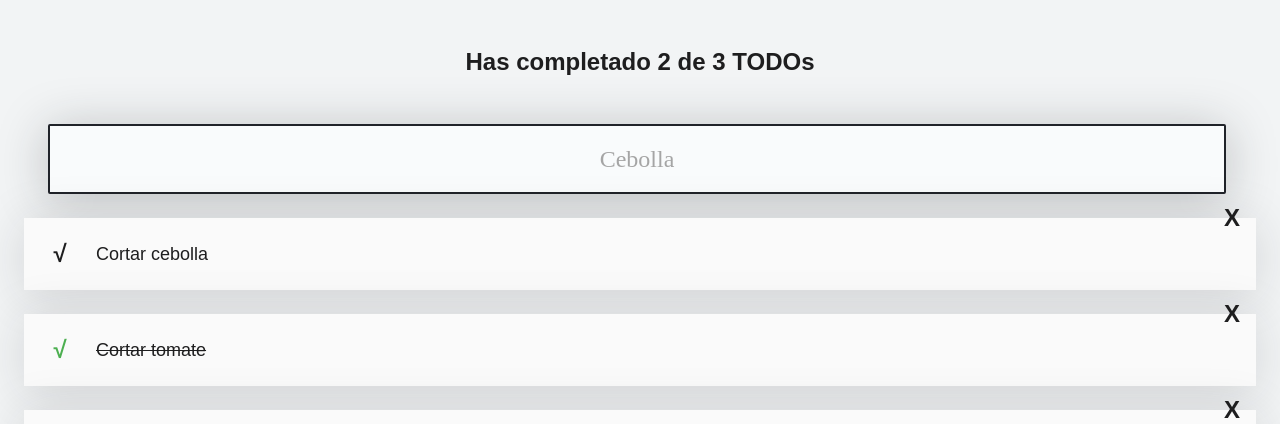
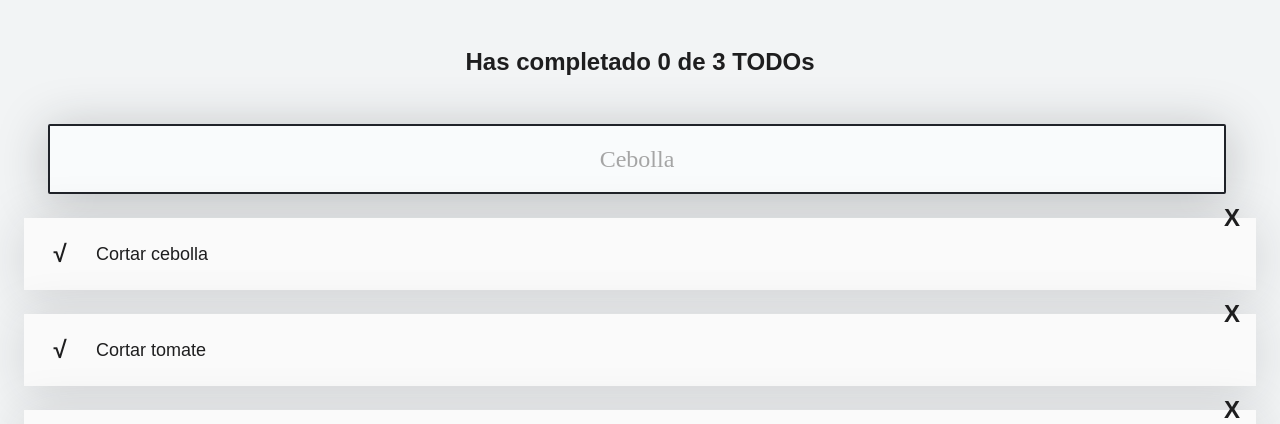
Before and after one commit to davalder/curso-intro-react, a React (Create React App) app: page / in a window 1280 px wide. Shown: the top 424 px of the page. Built offline with nearby package versions, Linux system fonts and the light colour scheme; the HTML template or start-up script is replaced by a standard one.

Commit message:
clase 9: Contando y buscando TODOs

```diff
--- a/src/App.js
+++ b/src/App.js
@@ -6,20 +6,45 @@
 import { CreateTodoButton } from "./CreateTodoButton";
 // import './App.css';
 
-const todos = [
+const defaultTodos = [
   { text: 'Cortar cebolla', completed: false },
-  { text: 'Cortar tomate', completed: true },
+  { text: 'Cortar tomate', completed: false },
   { text: 'Cortar zanahoria', completed: false },
 ]
 
 function App() {
+  const [todos, setTodos] = React.useState(defaultTodos);
+  const [searchValue, setSearchValue] = React.useState('');
+
+  const completedTodos = todos.filter(todo => !!todo.completed).length;
+  const totalTodos = todos.length;
+
+  let searchedTodos = [];
+
+  if (!searchValue.length >= 1) {
+    searchedTodos = todos;
+  } else {
+    searchedTodos = todos.filter(todo => {
+      const todoText = todo.text.toLowerCase();
+      const searchText = searchValue.toLowerCase();
+      return todoText.includes(searchText);
+    })
+
+  }
+
   return (
     <React.Fragment>
-      <TodoCounter />
-      <TodoSearch />
+      <TodoCounter
+        total={totalTodos}
+        completed={completedTodos}
+      />
+      <TodoSearch
+        searchValue={searchValue}
+        setSearchValue={setSearchValue}
+      />
 
       <TodoList>
-        {todos.map(todo => (
+        {searchedTodos.map(todo => (
           <TodoItem
             key={todo.text}
             text={todo.text}
--- a/src/TodoCounter.js
+++ b/src/TodoCounter.js
@@ -1,9 +1,9 @@
 import React from "react";
 import './TodoCounter.css';
 
-function TodoCounter() {
+function TodoCounter({ total, completed }) {
     return (
-        <h2 className="TodoCounter">Has completado 2 de 3 TODOs</h2>
+        <h2 className="TodoCounter">Has completado {completed} de {total} TODOs</h2>
     );
 }
 
--- a/src/TodoSearch.js
+++ b/src/TodoSearch.js
@@ -1,23 +1,20 @@
 import React from "react";
 import "./TodoSearch.css"
 
-function TodoSearch() {
-    const [searchValue, setSearchValue] = React.useState('');
-
+function TodoSearch({ searchValue, setSearchValue }) {
     const onSearchValueChange = (event) => {
         console.log(event.target.value);
         setSearchValue(event.target.value);
     };
 
-    return [
+    return (
         <input
             className="TodoSearch"
             placeholder="Cebolla"
             value={searchValue}
             onChange={onSearchValueChange}
-        />,
-        <p>{searchValue}</p>
-    ];
+        />
+    );
 }
 
 export { TodoSearch }
```
